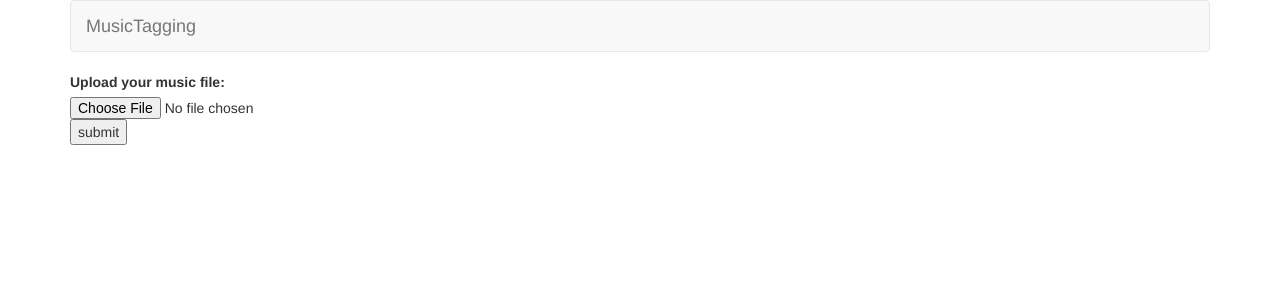
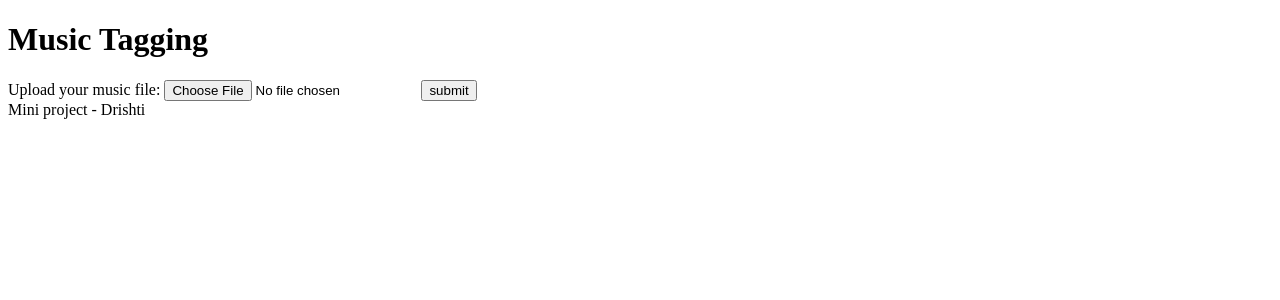
Before and after one commit to Insiyaa/Music-Tagging, a Flask app: page / in a window 1280 px wide. Shown: the top 300 px of the page. Run offline with Flask 2, Linux system fonts and the light colour scheme; some libraries are stand-ins or nearby versions.

Commit message:
Change layout

```diff
--- a/app.py
+++ b/app.py
@@ -58,6 +58,7 @@ def preprocess(music_file):
 
 UPLOAD_FOLDER = '/tmp/'
 app = Flask(__name__)
+app.secret_key = 'some secret key'
 app.config['MAX_CONTENT_LENGTH'] = 10 * 1024 * 1024
 app.config['UPLOAD_FOLDER'] = UPLOAD_FOLDER
 
@@ -96,7 +97,8 @@ def results():
             genre = 'Classical'
         print('here-classify')
         print(genre)
-        return render_template('results.html', filename=filename, genre=genre)
+        flash('The genre is ' + genre)
+        return render_template('index.html')
 
 
 if __name__ == "__main__":
--- a/templates/index.html
+++ b/templates/index.html
@@ -7,5 +7,4 @@
     <input type="file" name="music" id="music" accept="audio/*">
     <input type="submit" value="submit">
 </form>
-
 {% endblock %}
--- a/templates/layout.html
+++ b/templates/layout.html
@@ -1,61 +1,31 @@
 <!DOCTYPE html>
+<html lang="en">
+<head>
+    <meta charset="UTF-8">
+    <meta name="viewport" content="width=device-width, initial-scale=1.0">
+    <meta http-equiv="X-UA-Compatible" content="ie=edge">
+    <!-- <link href="{{ url_for('static', filename='styles.css') }}" rel="stylesheet"/> -->
+    <title>Music Tagging: {% block title %}{% endblock %}</title>
+</head>
+<style>
 
-<html lang="en">
-
-    <head>
-
-        <!-- https://developer.mozilla.org/en-US/docs/Web/HTML/Element/meta -->
-        <meta charset="utf-8"/>
-        <meta content="initial-scale=1, width=device-width" name="viewport"/>
-
-        <!-- documentation at http://getbootstrap.com/, alternative themes at https://www.bootstrapcdn.com/bootswatch/ -->
-        <link href="https://maxcdn.bootstrapcdn.com/bootstrap/3.3.7/css/bootstrap.min.css" rel="stylesheet"/>
-
-        <link href="{{ url_for('static', filename='styles.css') }}" rel="stylesheet"/>
-
-        <script src="https://code.jquery.com/jquery-3.1.1.min.js"></script>
-        <script src="https://maxcdn.bootstrapcdn.com/bootstrap/3.3.7/js/bootstrap.min.js"></script>
-
-        <title>Music Tagging: {% block title %}{% endblock %}</title>
-
-    </head>
-
+</style>
 <body>
-
     <div class="container">
-
-            <nav class="navbar navbar-default">
-                <div class="container-fluid">
-                    <div class="navbar-header">
-                        <button aria-expanded="false" class="navbar-toggle collapsed" data-target="#navbar" data-toggle="collapse" type="button">
-                            <span class="sr-only">Toggle navigation</span>
-                            <span class="icon-bar"></span>
-                            <span class="icon-bar"></span>
-                            <span class="icon-bar"></span>
-                        </button>
-                        <a class="navbar-brand" href="{{ url_for('index') }}"><span class="blue">Music</span><span class="red">Tagging</span></a>
+        <div id="navbar">
+            <h1>Music Tagging</h1>
         </div>
-                    <div class="collapse navbar-collapse" id="navbar">
-                        <ul class="nav navbar-nav navbar-right">
-                        </ul>
+        <div class="content">
+            {% block main %}{% endblock %}
         </div>
-                </div>
-            </nav>
-
-            <main>
-                {% block main %}{% endblock %}
-            </main>
-
         {% if get_flashed_messages() %}
-                <header>
-                    <div class="alert alert-info" role="alert">
+            <div class="alert" role="alert">
                 {{ get_flashed_messages() | join(" ") }}
             </div>
-                </header>
         {% endif %}
-
     </div>
-
+    <footer>
+        Mini project - Drishti
+    </footer>
 </body>
-
 </html>
--- a/templates/results.html
+++ b/templates/results.html
@@ -1,8 +1,2 @@
 {% extends "layout.html" %}
 {% block title %} POP v/s Classical{% endblock %}
-
-{% block main %}
-<p>
-    The genre of {{ filename }} is {{ genre }}
-</p>
-{% endblock %}
```
Also changed, not shown: 1 other file. Lines whose indentation alone changed are shown as unchanged.
